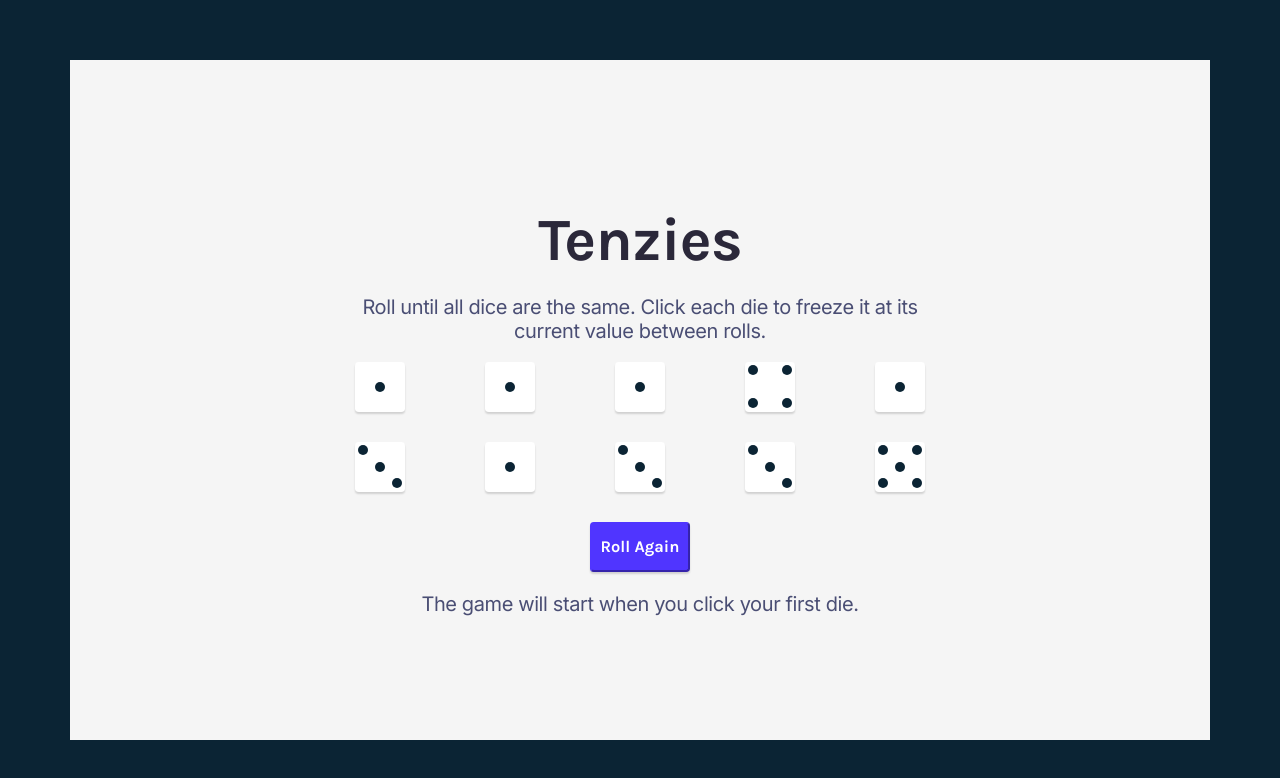
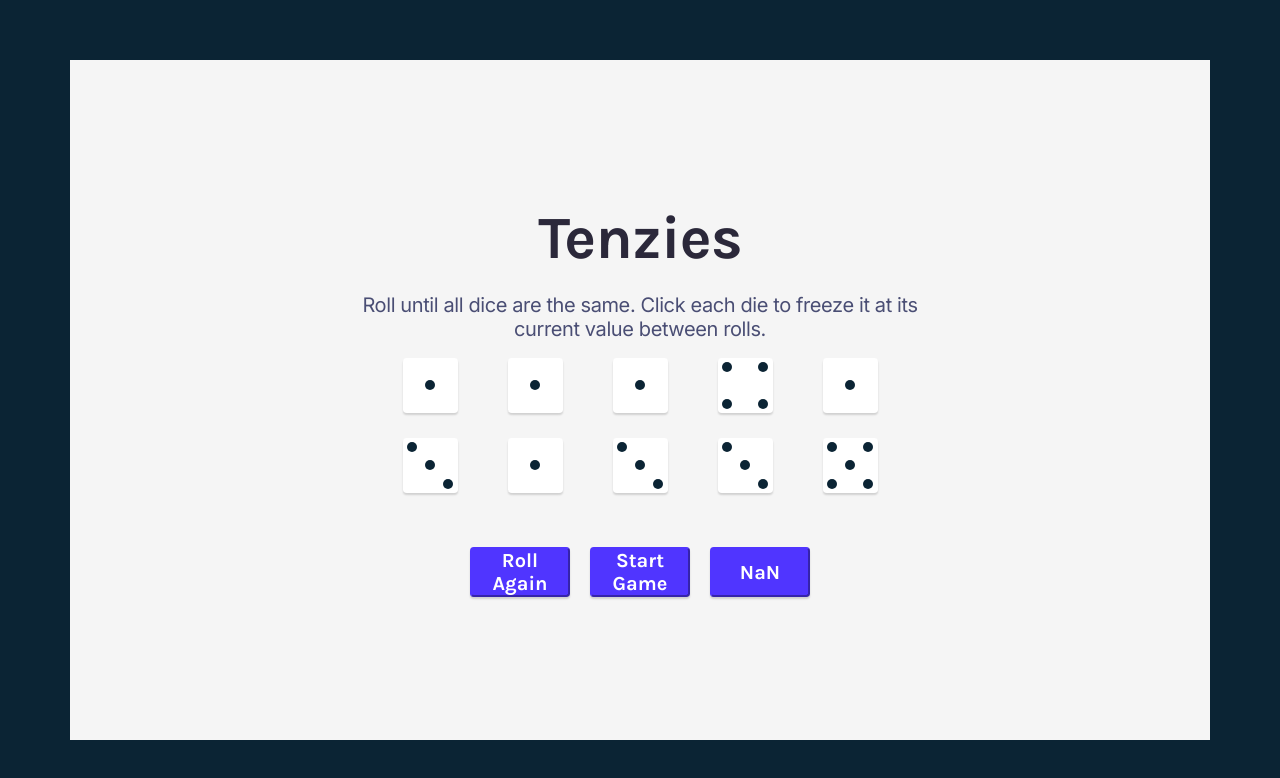
Before and after one commit to dwighthan/tenzies, a React (Create React App) app: page / in a window 1280 px wide. Shown: the top 778 px of the page. Built offline with nearby package versions, Linux system fonts and the light colour scheme.

Commit message:
first attempt at timer

```diff
--- a/src/App.js
+++ b/src/App.js
@@ -13,27 +13,65 @@ function App() {
     //our state that changes when the game ends.
     const [tenzies, setTenzies] = React.useState(false)
 
-    //state to start and stop timer
-    const [timer, setTimer] = React.useState(false)
+    //state to display timer
+    const [displayTimer, setDisplayTimer] = React.useState(false)
+
+    //issues
+    // clearInterval does not seem to be stopping my timer
+    // figure out which button will do what. Do we need another button to show the time?
+
+  //TIMER CODE
+
+    //two states to hold time when game starts and when game finishes
+    const [time, setTime] = React.useState()
+    const [now, setNow] = React.useState()
+
+    //useRef will help us run a timer without rerendering our entire component
+    const intervalRef = React.useRef(null)
+
+    let stopTimer
 
 
+
+    function startGame() {
+      setTime(Date.now())
+      setNow(Date.now())
+      stopTimer = setInterval(() => (
+          setTime(Date.now())
+      ), 10);
+    }
+
+    function endGame() {
+      clearInterval(stopTimer)
+      setTime((prevState) => (prevState))
+      setNow((prevState) => (prevState))
+    }
+      //
+
+    //   if (isNotAllHeld) {
+    //     setDisplayTimer(false)
+    //   } else {
+    //     setDisplayTimer(true)
+    //     setTime(Date.now())
+    //     setNow(Date.now())
+    //     intervalRef.current = setInterval(() => {
+    //     setTime(Date.now())
+    //       }, 10)
+    //   }
+    // }
+
+  //END OF TIMER CODE
 
     //useEffect in order to keep our two states in sync
     React.useEffect(() => {
       const firstValue = dice[0].value
-      const isNotAllHeld = dice.every((die) => (die.isHeld === false))
       const isAllHeld = dice.every((die) => (die.isHeld === true))
       const isAllSame = dice.every((die) => (die.value === firstValue))
       if (isAllHeld && isAllSame) {
-        setTenzies(true)
-      } else if (isNotAllHeld) {
-        setTimer(false)
-      } else if (isNotAllHeld !== true) {
-        setTimer(true)
+          setTenzies(true)
+        }
       }
-    }
-
-    , [dice])
+      , [dice])
 
     //function to give us an array of objects to set to state. Uses for loop to create 10 objects.
     function randomArray() {
@@ -83,40 +121,33 @@ function App() {
           ))
         )
       })
-    }
 
-    //function to time the game
-    function timerStart() {
-
-    }
-
-    function button() {
-      if (timer) {
-        return (<button className="button-reroll" onClick={newGame}>Roll Again</button>)
-      } else if (tenzies) {
-        return (<button className="button-reroll" onClick={newGame}>New Game</button>)
-      } else {
-        return (<button className="button-reroll" onClick={newDice}>Roll Again</button>)
-      }
+      setDisplayTimer((prevState) => (!prevState))
     }
 
     //mapping over state to turn our array of objects into JSX elements
     const diceArray = dice.map((die) => (<Die key={die.id} value={die.value} isHeld={die.isHeld} holdDice={() => holdDice(die.id)}/>))
 
+    //timeValue made to string to assign to JSX element
+    let timePassed = (time - now) / 1000;
+
   return (
     <div>
     <main className="main">
-      <h1 className="header">Tenzies</h1>
+    <h1 className="header">Tenzies</h1>
       <h3 className="header-instructions">Roll until all dice are the same. Click each die to freeze it at its current value between rolls.</h3>
       {tenzies && <Confetti></Confetti>}
       <div className="die-container">
         {diceArray}
-        {button()}
       </div>
-      {
-      timer ? <Timer date={Date.now}/>
-      : <h3 className="header-instructions-2">The game will start when you click your first die.</h3>
-      }
+      <div className="button-container">
+          <button className="button-reroll" onClick={newDice}>Roll Again</button>
+          <button className="button-reroll" onClick={endGame}> Start Game </button>
+          <button className="button-reroll" onClick={startGame}>{timePassed}</button>
+      </div>
+
+      {/* <h3 className="header-instructions-2">The game will start when you click your first die.</h3>  */}
+
     </main>
     </div>
   );
--- a/src/components/Timer.js
+++ b/src/components/Timer.js
@@ -1,10 +1,33 @@
 import React from 'react'
 
-export default function Time(props) {
+export default function Time({...props}) {
 
-    const [time, setTime] = React.useState(Date.now)
+    const [time, setTime] = React.useState()
+    const [now, setNow] = React.useState()
+
+    const intervalRef = React.useRef()
+
+    function handleStart() {
+        setTime(Date.now())
+        setNow(Date.now())
+        intervalRef.current = setInterval(() => {
+            setTime(Date.now())
+        }, 10);
+    }
+
+    function handleStop() {
+        clearInterval(intervalRef.current)
+    }
+
+    let timePassed = (time - now) / 1000;
 
     return(
-        <div>hi</div>
+        <div>
+            <h2>Time: {timePassed.toFixed(3)}</h2>
+            <div>
+                <button onClick={handleStart}>Start</button>
+                <button onClick={handleStop}>Stop</button>
+            </div>
+        </div>
     )
 }
--- a/src/styles.css
+++ b/src/styles.css
@@ -19,7 +19,7 @@ body {
     flex-direction: column;
     justify-content: center;
     align-items: center;
-    padding-top: 30vh;
+    padding-top: 25vh;
     padding-bottom: 35vh;
 }
 
@@ -80,18 +80,19 @@ body {
 .die-container {
     display: grid;
     grid-template-columns: repeat(5, minmax(2vh, 1fr));
-    grid-template-rows: 50px 50px 50px;
-    grid-gap: 30px;
+    grid-template-rows: 50px 50px;
+    grid-gap: 30px 50px;
     place-items: center;
     margin-top: 2%;
+    margin-bottom: 5%;
 }
 
 .die-face {
     display: grid;
     grid-template-columns: 1fr 1fr 1fr;
     grid-template-rows: 1fr 1fr 1fr;
-    width: 50px;
-    height: 50px;
+    width: 55px;
+    height: 55px;
     border-radius: 3.813px;
     box-shadow: 0px 2px 2px 0px rgba(0, 0, 0, 0.15);
     grid-template-areas:
@@ -120,8 +121,17 @@ body {
     justify-self: center;
 }
 
+.button-container {
+    display: flex;
+    flex-direction: row;
+    justify-content: center;
+    align-items: center;
+}
+
 .button-reroll {
     display: flex;
+    margin-left: 10px;
+    margin-right: 10px;
     grid-column: 3;
     width: 100px;
     height: 50px;
@@ -132,7 +142,7 @@ body {
     color: #FFF;
     text-align: center;
     font-family: 'Karla', sans-serif;
-    font-size: 16.384px;
+    font-size: 20px;
     font-style: normal;
     font-weight: 700;
     line-height: normal;
```
